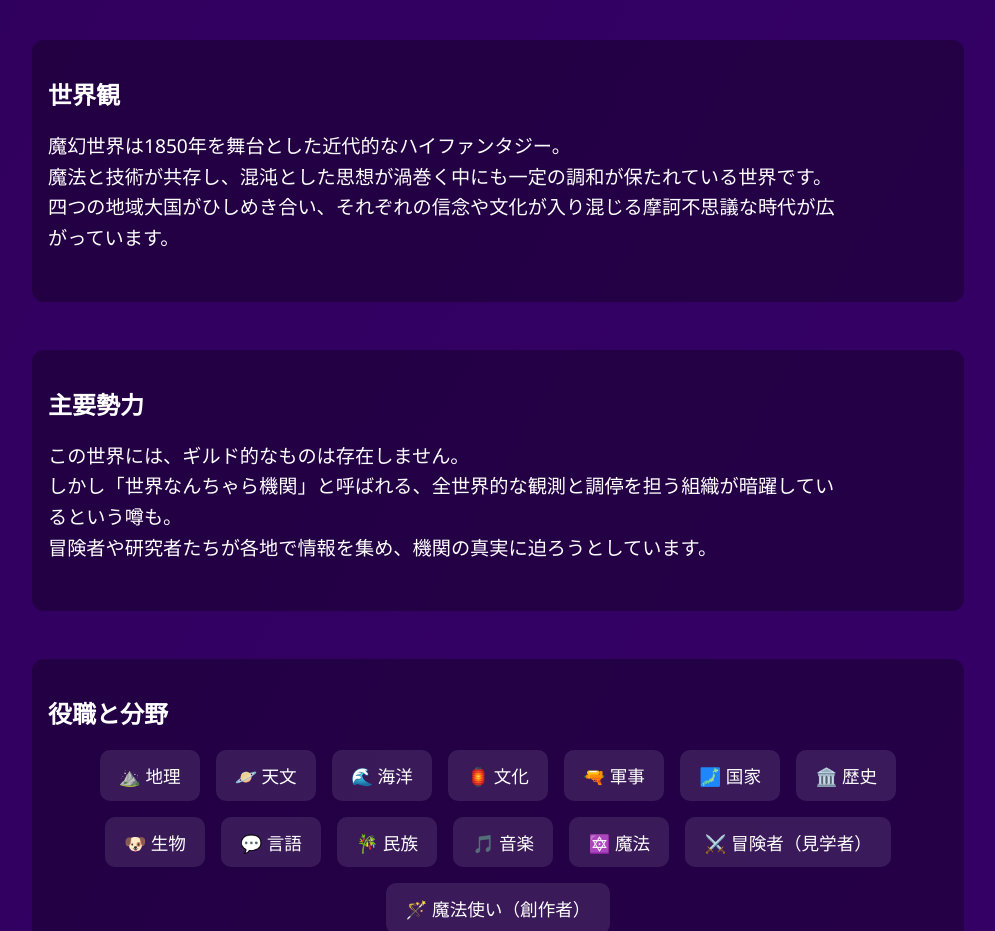
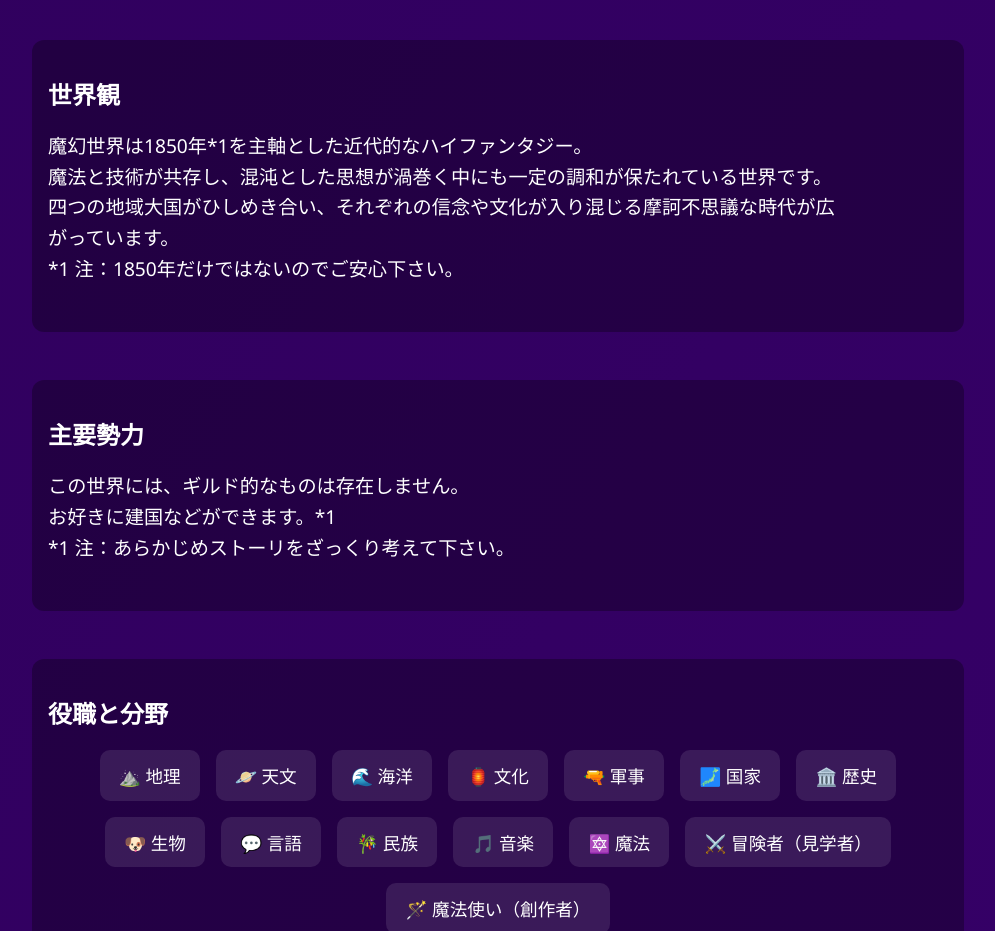
Before and after one commit to magical-world-group/webpage, a plain HTML site: page index.html in a window 1280 px wide. Shown: the part 840-1771 px from the top of the page, without its empty margins (142-1137 px from the left). Drawn offline with Linux system fonts and the light colour scheme.

Commit message:
Update index.html

```diff
--- a/index.html
+++ b/index.html
@@ -139,9 +139,10 @@
   <div class="section">
     <h2>世界観</h2>
     <p>
-      魔幻世界は1850年を舞台とした近代的なハイファンタジー。<br />
+      魔幻世界は1850年*1を主軸とした近代的なハイファンタジー。<br />
       魔法と技術が共存し、混沌とした思想が渦巻く中にも一定の調和が保たれている世界です。<br />
       四つの地域大国がひしめき合い、それぞれの信念や文化が入り混じる摩訶不思議な時代が広がっています。
+      　<br>*1 注：1850年だけではないのでご安心下さい。
     </p>
   </div>
 
@@ -149,8 +150,9 @@
     <h2>主要勢力</h2>
     <p>
       この世界には、ギルド的なものは存在しません。<br />
-      しかし「世界なんちゃら機関」と呼ばれる、全世界的な観測と調停を担う組織が暗躍しているという噂も。<br />
-      冒険者や研究者たちが各地で情報を集め、機関の真実に迫ろうとしています。
+      お好きに建国などができます。*1
+  </br>
+    *1 注：あらかじめストーリをざっくり考えて下さい。
     </p>
   </div>
 
```
